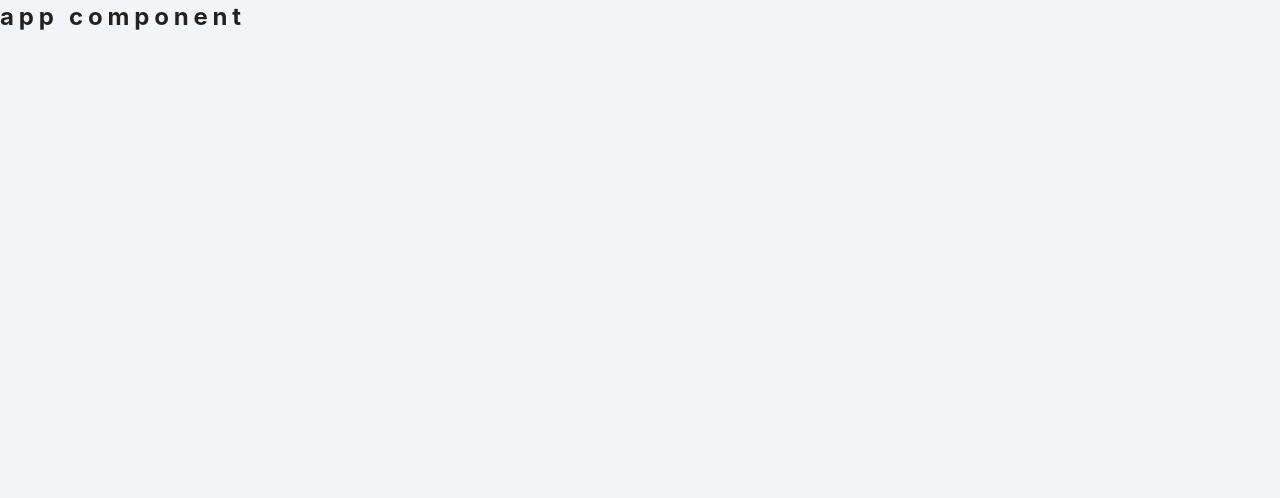
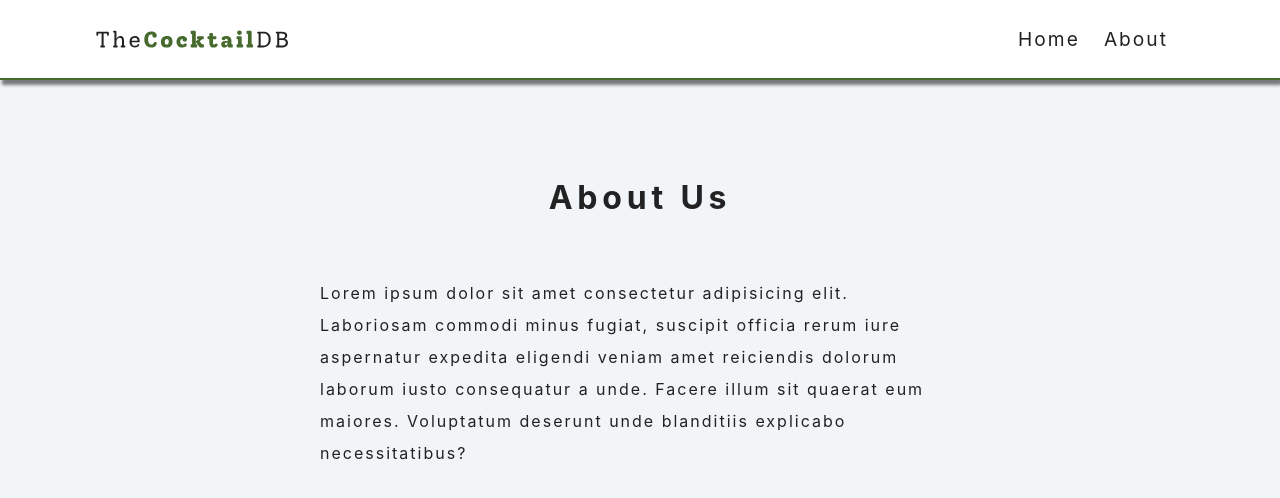
Before and after one commit to sumitsasidharan/basic-react-projects-js, a React (Create React App) app: page /about in a window 1280 px wide. Shown: the top 498 px of the page. Built offline with nearby package versions, Linux system fonts and the light colour scheme; no server answers.

Commit message:
updated cocktails app

```diff
--- a/package.json
+++ b/package.json
@@ -9,6 +9,7 @@
     "react": "^18.1.0",
     "react-dom": "^18.1.0",
     "react-icons": "^4.3.1",
+    "react-router-dom": "5",
     "react-scripts": "5.0.1",
     "values.js": "^2.1.1",
     "web-vitals": "^2.1.4"
--- a/src/15-cocktails/CocktailsApp.js
+++ b/src/15-cocktails/CocktailsApp.js
@@ -11,9 +11,24 @@ import './CocktailsApp.css';
 
 function CocktailsApp() {
    return (
-      <div>
-         <h2>app component</h2>
-      </div>
+      <Router>
+         <Navbar />
+
+         <Switch>
+            <Route exact path="/">
+               <Home />
+            </Route>
+            <Route path="/about">
+               <About />
+            </Route>
+            <Route path="/cocktail/:id">
+               <SingleCocktail />
+            </Route>
+            <Route path="*">
+               <Error />
+            </Route>
+         </Switch>
+      </Router>
    );
 }
 
--- a/src/15-cocktails/components/Cocktail.js
+++ b/src/15-cocktails/components/Cocktail.js
@@ -1,11 +1,19 @@
 import React from 'react';
 import { Link } from 'react-router-dom';
 
-const Cocktail = () => {
+const Cocktail = ({ image, name, id, info, glass}) => {
    return (
-      <div>
-         <h2>cocktail component</h2>
-      </div>
+      <section className="cocktail">
+         <div className="img-container">
+            <img src={image} alt={name} />
+         </div>
+
+         <div className="cocktail-footer">
+            <h3>{name}</h3>
+            <h4>{glass}</h4>
+            <p>{info}</p>
+         </div>
+      </section>
    );
 };
 
--- a/src/15-cocktails/components/CocktailList.js
+++ b/src/15-cocktails/components/CocktailList.js
@@ -4,10 +4,30 @@ import Loading from './Loading';
 import { useGlobalContext } from '../context';
 
 const CocktailList = () => {
+   const {cocktails, loading } = useGlobalContext();
+
+   if (loading) {
+      return <Loading />
+   }
+
+   if (cocktails.length < 1) {
+      return (
+         <h2 className="section-title">
+            no cocktails matched your search criteria
+         </h2>
+      );
+   }
+
    return (
-      <div>
-         <h2>cocktail list component</h2>
-      </div>
+      <section className="section">
+         <h2 className="section-title">cocktails</h2>
+
+         <div className="cocktails-center">
+            {cocktails.map(item => {
+               return <Cocktail key={item.id} {...item} />
+            })}
+         </div>
+      </section>
    );
 };
 
--- a/src/15-cocktails/components/Navbar.js
+++ b/src/15-cocktails/components/Navbar.js
@@ -4,9 +4,27 @@ import logo from '../logo.svg';
 
 const Navbar = () => {
    return (
-      <div>
-         <h2>navbar component</h2>
-      </div>
+      <nav className='navbar'>
+         <div className="nav-center">
+            <Link to="/">
+               <img className='logo' src={logo} alt="cocktail db logo" />
+            </Link>
+
+            <ul className="nav-links">
+               <li>
+                  <Link to="/">
+                     Home
+                  </Link>
+               </li>
+               <li>
+                  <Link to="/about">
+                     About
+                  </Link>
+               </li>
+            </ul>
+         </div>
+
+      </nav>
    );
 };
 
--- a/src/15-cocktails/components/SearchForm.js
+++ b/src/15-cocktails/components/SearchForm.js
@@ -2,6 +2,8 @@ import React from 'react';
 import { useGlobalContext } from '../context';
 
 const SearchForm = () => {
+   const { setSearchTerm } = useGlobalContext();
+
    return (
       <div>
          <h2>search form component</h2>
--- a/src/15-cocktails/context.js
+++ b/src/15-cocktails/context.js
@@ -5,7 +5,45 @@ const url = 'https://www.thecocktaildb.com/api/json/v1/1/search.php?s=';
 const AppContext = React.createContext();
 
 const AppProvider = ({ children }) => {
-   return <AppContext.Provider value="hello">{children}</AppContext.Provider>;
+   const [loading, setLoading] = useState(false);
+   const [searchTerm, setSearchTerm] = useState('a');
+   const [cocktails, setCocktails] = useState([]);
+
+   const fetchDrinks = async () => {
+      setLoading(true);
+      try {
+         const response = await fetch(`${url}${searchTerm}`);
+         const data = await response.json();
+         const { drinks } = data;
+         if (drinks) {
+            const newCocktails = drinks.map(item => {
+               const { idDrink, strDrink, strDrinkThumb, strAlcoholic, strGlass } = item;
+               return {
+                  id: idDrink, name: strDrink, image: strDrinkThumb, info: strAlcoholic, glass: strGlass
+               }
+            })
+
+            setCocktails(newCocktails);
+         } else {
+            setCocktails([])
+         }
+
+         setLoading(false);
+      } catch (error) {
+         console.log(error)
+         setLoading(false);
+      }
+   }
+
+   useEffect(() => {
+      fetchDrinks();
+   }, [searchTerm])
+
+   return <AppContext.Provider value={{
+      loading,
+      cocktails,
+      setSearchTerm
+   }}>{children}</AppContext.Provider>;
 };
 // make sure use
 export const useGlobalContext = () => {
--- a/src/15-cocktails/pages/About.js
+++ b/src/15-cocktails/pages/About.js
@@ -2,9 +2,10 @@ import React from 'react';
 
 const About = () => {
    return (
-      <div>
-         <h2>about page</h2>
-      </div>
+      <section className='section about-section' >
+         <h1 className='section-title'>about us</h1>
+         <p>Lorem ipsum dolor sit amet consectetur adipisicing elit. Laboriosam commodi minus fugiat, suscipit officia rerum iure aspernatur expedita eligendi veniam amet reiciendis dolorum laborum iusto consequatur a unde. Facere illum sit quaerat eum maiores. Voluptatum deserunt unde blanditiis explicabo necessitatibus?</p>
+      </section>
    );
 };
 
--- a/src/15-cocktails/pages/Error.js
+++ b/src/15-cocktails/pages/Error.js
@@ -3,9 +3,15 @@ import { Link } from 'react-router-dom';
 
 const Error = () => {
    return (
-      <div>
+      <section className='error-page section'>
+         <div className="error-container">
+            <h1 className="title">oops! it's a dead end</h1>
+            <Link to="/" className='btn btn-primary'>
+               back home
+            </Link>
+         </div>
          <h2>error page</h2>
-      </div>
+      </section>
    );
 };
 
--- a/src/15-cocktails/pages/Home.js
+++ b/src/15-cocktails/pages/Home.js
@@ -4,9 +4,10 @@ import SearchForm from '../components/SearchForm';
 
 const Home = () => {
    return (
-      <div>
-         <h2>home page</h2>
-      </div>
+      <main>
+         <CocktailList />
+         <SearchForm />
+      </main>
    );
 };
 
```
Also changed, not shown: 1 other file (tests, documents, lock files or other folders).
